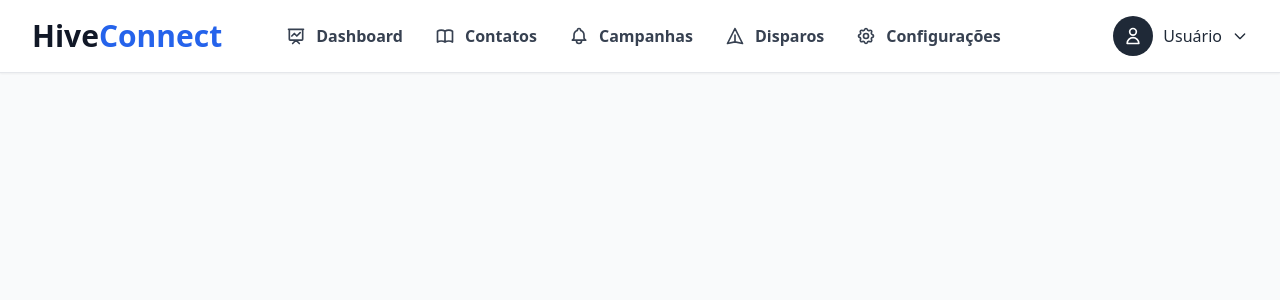
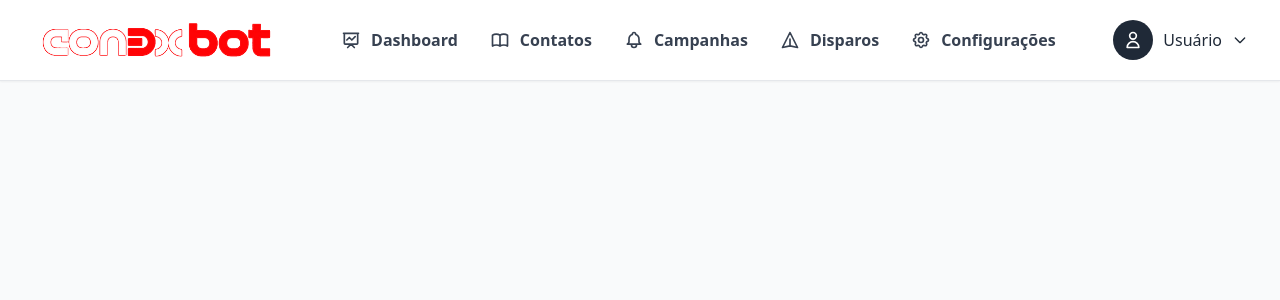
Before and after one commit to Hivenimbus/disparos-definitivo, a Nuxt app: page /configuracoes in a window 1280 px wide. Shown: the top 300 px of the page. Built offline with nearby package versions, Linux system fonts and the light colour scheme.

Commit message:
Logo att

```diff
--- a/app/components/AppHeader.vue
+++ b/app/components/AppHeader.vue
@@ -3,9 +3,15 @@
     <header class="bg-white shadow-sm border-b border-gray-200">
       <div class="px-8 py-4 flex items-center justify-between">
         <div class="flex items-center space-x-16">
-          <h1 class="text-3xl font-bold">
-            <span class="text-gray-900">Hive</span><span class="text-blue-600">Connect</span>
-          </h1>
+          <NuxtLink to="/" class="block h-12">
+            <img
+              src="/Logo.png"
+              alt="Logo HiveConnect"
+              class="h-full w-auto object-contain"
+              decoding="async"
+              loading="lazy"
+            />
+          </NuxtLink>
 
           <nav class="flex items-center space-x-8">
             <template v-for="item in availableMenuItems" :key="item.name">
--- a/app/layouts/admin.vue
+++ b/app/layouts/admin.vue
@@ -3,9 +3,15 @@
     <header class="bg-white shadow-sm border-b border-gray-200 sticky top-0 z-50">
       <div class="max-w-7xl mx-auto px-6 py-4 flex items-center justify-between">
         <div class="flex items-center space-x-6">
-          <h1 class="text-2xl font-bold">
-            <span class="text-gray-900">Hive</span><span class="text-blue-600">Connect</span>
-          </h1>
+          <NuxtLink to="/" class="block h-10">
+            <img
+              src="/Logo.png"
+              alt="Logo HiveConnect"
+              class="h-full w-auto object-contain"
+              decoding="async"
+              loading="lazy"
+            />
+          </NuxtLink>
           <div class="flex items-center space-x-2 text-gray-600">
             <svg xmlns="http://www.w3.org/2000/svg" class="w-5 h-5" fill="none" viewBox="0 0 24 24" stroke="currentColor">
               <path stroke-linecap="round" stroke-linejoin="round" stroke-width="2" d="M9 12l2 2 4-4m5.618-4.016A11.955 11.955 0 0112 2.944a11.955 11.955 0 01-8.618 3.04A12.02 12.02 0 003 9c0 5.591 3.824 10.29 9 11.622 5.176-1.332 9-6.03 9-11.622 0-1.042-.133-2.052-.382-3.016z" />
--- a/app/layouts/auth.vue
+++ b/app/layouts/auth.vue
@@ -2,9 +2,15 @@
   <div class="min-h-screen bg-gradient-to-br from-gray-50 to-gray-100 flex items-center justify-center px-4 py-8">
     <div class="w-full max-w-md">
       <div class="text-center mb-8">
-        <h1 class="text-4xl font-bold">
-          <span class="text-gray-900">Hive</span><span class="text-blue-600">Connect</span>
-        </h1>
+        <NuxtLink to="/" class="inline-block h-16">
+          <img
+            src="/Logo.png"
+            alt="Logo HiveConnect"
+            class="h-full w-auto object-contain mx-auto"
+            decoding="async"
+            loading="lazy"
+          />
+        </NuxtLink>
       </div>
 
       <slot />
```
Also changed, not shown: public/Logo.png (added).
